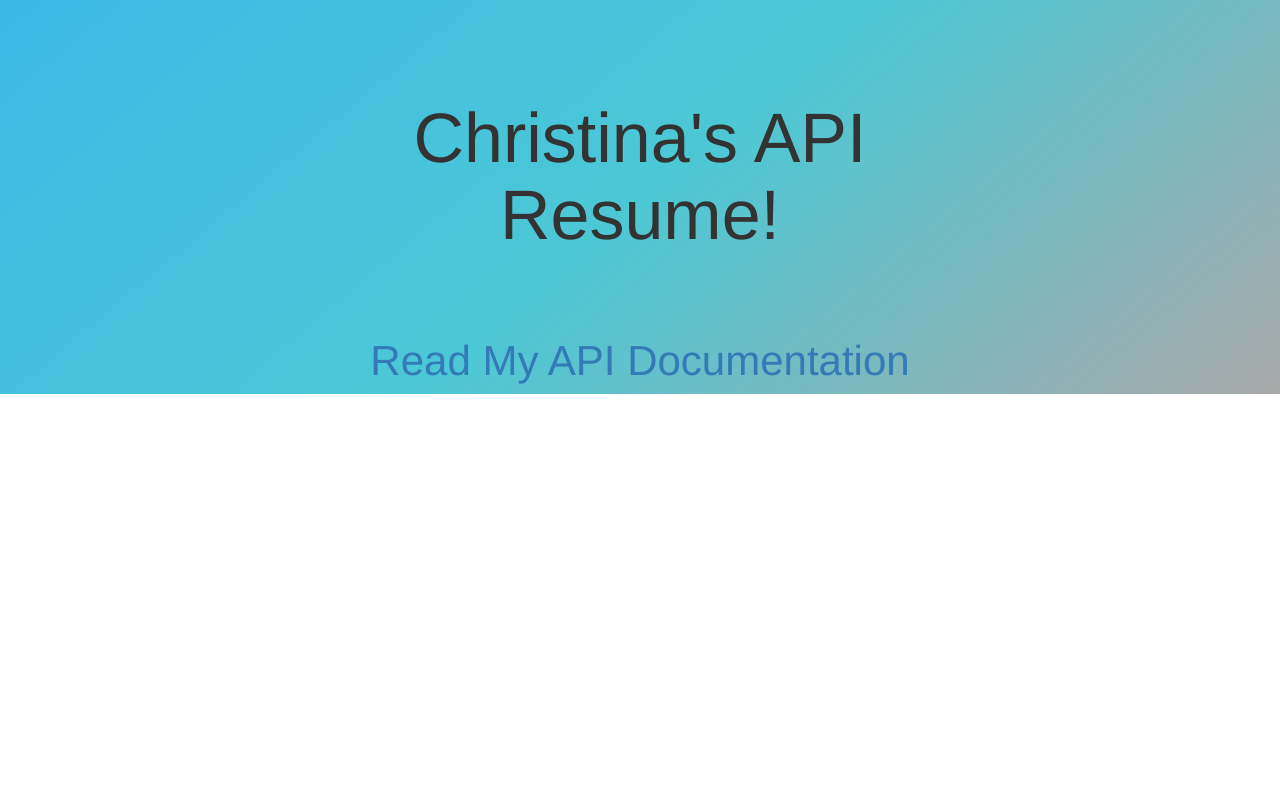
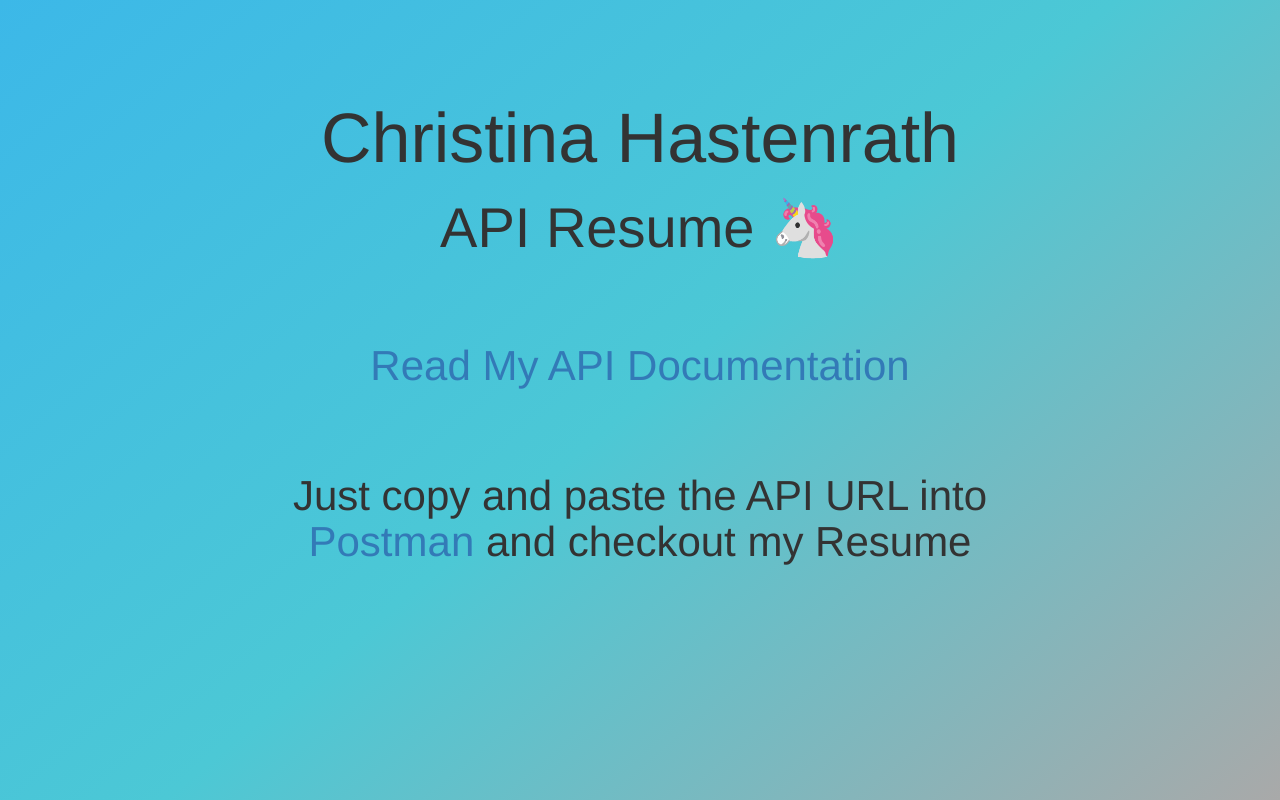
Before and after one commit to ch264/personal_api_retake, a website: page views/index.html in a window 1280 px wide. Drawn offline with nearby package versions, Linux system fonts and the light colour scheme.

Commit message:
changed css styling

```diff
--- a/public/styles/styles.css
+++ b/public/styles/styles.css
@@ -1,26 +1,29 @@
 
-body {
+.container {
   color: #333;
   font-family: Helvetica, Arial, sans-serif;
   background: linear-gradient(-40deg, darkgray, #4cc8d5, #3cb8e8);
-  background-repeat: no-repeat;
-  background-size: cover;
-  height: 100%;
-  /* overflow: hidden; */
+  display: flex;
+  justify-content: center;
+  /* align-items: center; */
+  text-align: center;
+  width: 100%;
+  height: 100vh;
 }
 
 
 
 h1 {
   margin-top: 100px;
-  text-align: center;
   font-size: 5em;
+
+}
+h2 {
+  font-size: 4em;
+
 }
 
 h4 {
-  display: flex;
-  justify-content: center;
-  align-items: center;
   font-size: 3em;
   margin-top: 2em;
 }
--- a/views/index.html
+++ b/views/index.html
@@ -20,8 +20,9 @@
     <div class="container">
       <div class="row">
         <div class="col-md-8 col-md-offset-2">
-          <h1>Christina's API Resume!</h1>
+          <h1>Christina Hastenrath </h1><h2>API Resume 🦄</h2>
           <h4><a href="/api">Read My API Documentation</a></h4>
+          <h4>Just copy and paste the API URL into <a href="https://www.getpostman.com/downloads/">Postman</a> and checkout my Resume</h4>
         </div>
       </div>
     </div>
```
